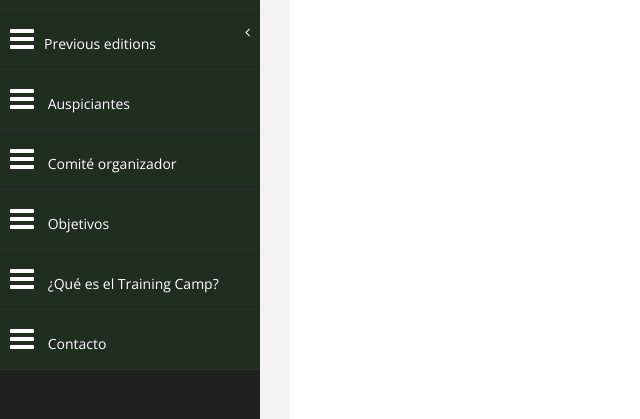
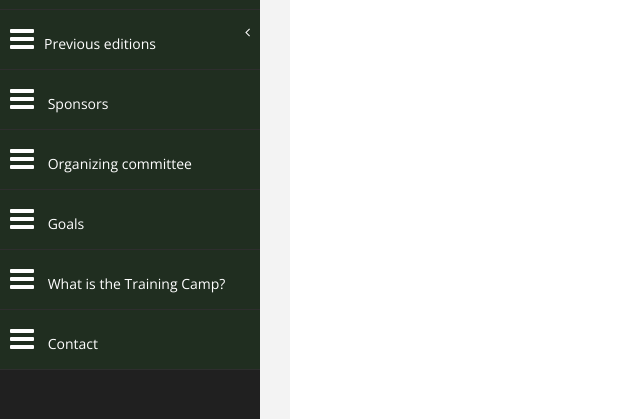
Before and after one commit to ltaravilse/trainingcampsite, a plain HTML site: page index-en.html in a window 1280 px wide. Shown: the part 321-740 px from the top of the page, 0-640 px from the left. Drawn offline with nearby package versions, Linux system fonts and the light colour scheme.

Commit message:
english version

```diff
--- a/index-en.html
+++ b/index-en.html
@@ -134,24 +134,24 @@
                                 </ul>
                             </li>
                             <li>
-                                <a href="#">Sedes y organizadores locales</a>
+                                <a href="#">Sites and local organizers</a>
                             </li>
                         </ul>
                       </li>
                     <li>
-                        <a  href="tab-panel.html"><i class="fa fa-navicon fa-2x"></i> Auspiciantes</a>
+                        <a  href="tab-panel.html"><i class="fa fa-navicon fa-2x"></i> Sponsors</a>
                     </li>
                     <li>
-                        <a  href="chart.html"><i class="fa fa-navicon fa-2x"></i> Comité organizador</a>
+                        <a  href="chart.html"><i class="fa fa-navicon fa-2x"></i> Organizing committee</a>
                     </li>
                     <li>
-                        <a  href="chart.html"><i class="fa fa-navicon fa-2x"></i> Objetivos</a>
+                        <a  href="chart.html"><i class="fa fa-navicon fa-2x"></i> Goals</a>
                     </li>
                     <li>
-                        <a  href="table.html"><i class="fa fa-navicon fa-2x"></i> ¿Qué es el Training Camp?</a>
+                        <a  href="table.html"><i class="fa fa-navicon fa-2x"></i> What is the Training Camp?</a>
                     </li>
                     <li>
-                        <a  href="form.html"><i class="fa fa-navicon fa-2x"></i> Contacto </a>
+                        <a  href="form.html"><i class="fa fa-navicon fa-2x"></i> Contact </a>
                     </li>
                 </ul>
 
```
